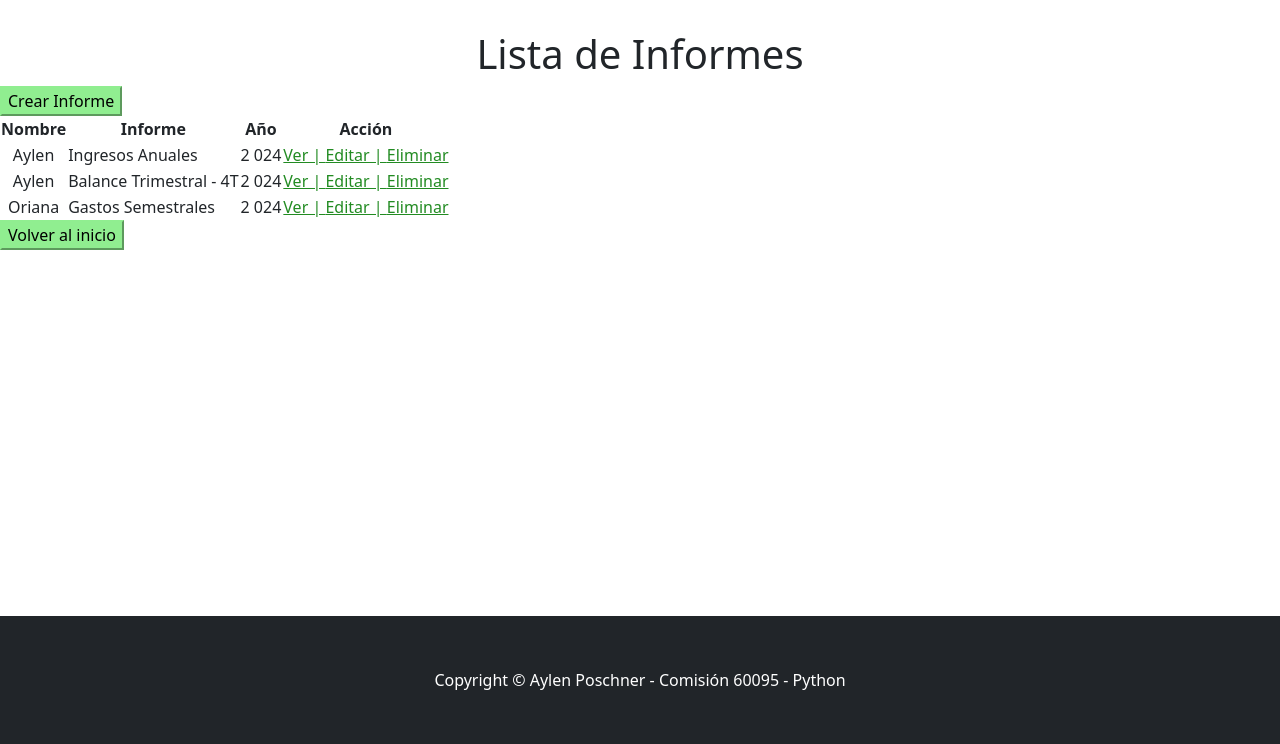
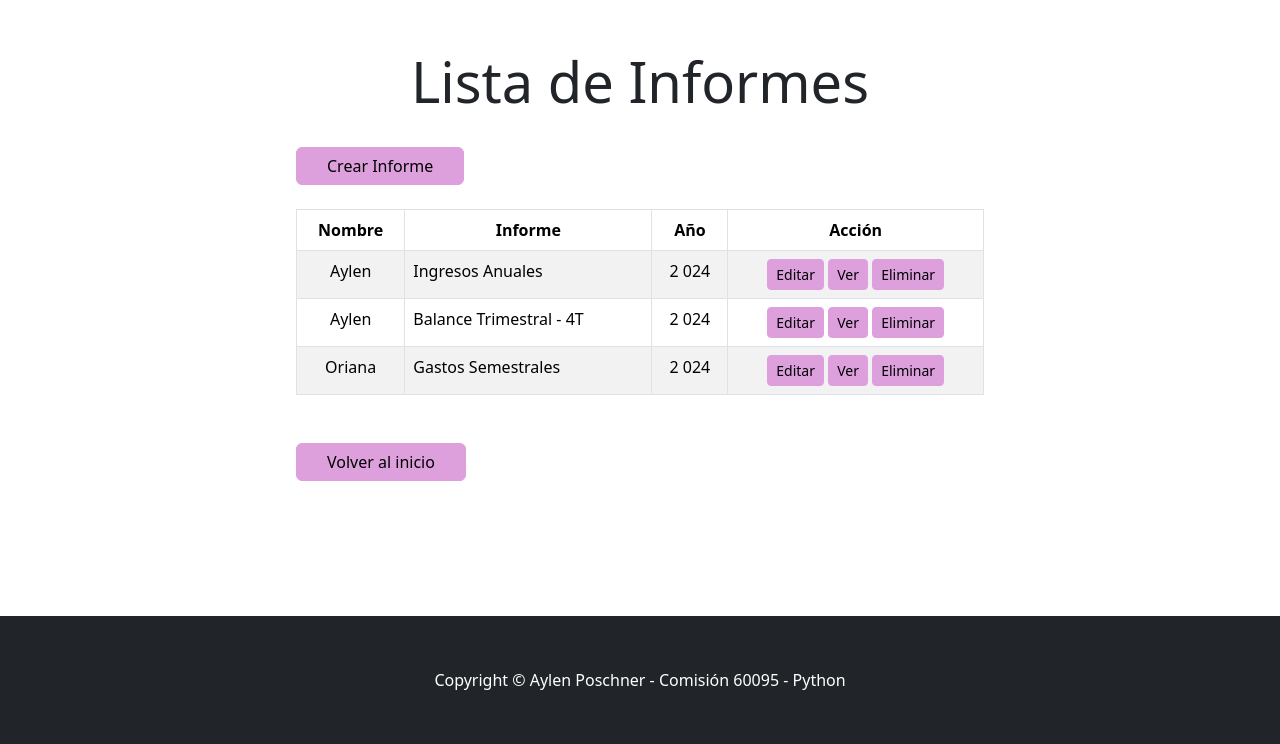
Before and after one commit to aylenposchner/Coderhouse-60095-AylenPoschner, a Django app: page /gestion/informe/list/ in a window 1280 px wide. Shown: the part 56-800 px from the top of the page. Run offline with Django 5.2, Linux system fonts and the light colour scheme; a user stored in the database is signed in; data comes from the database, SQL or seed files in the repository; some libraries are stand-ins or nearby versions.

Commit message:
feat: Bootstrap en Informe

```diff
--- a/src/gestion/templates/gestion/informe_list.html
+++ b/src/gestion/templates/gestion/informe_list.html
@@ -1,16 +1,24 @@
 {% extends 'core/base.html' %}
+{% load static %}
+
 
 {% block contenido %}
-    <h1 style="margin-top: 30px;text-align: center;">Lista de Informes</h1>
-<!--
-    <form action="" method="get">
-        <input type="text", name="busqueda", placeholder="Buscar categoría...">
-    </form>
-     -->
-    <a href="{% url 'gestion:informe_create' %}"><button style="background-color:lightgreen; color:black;border-color: lightgreen;">Crear Informe</button></a>
-    <table>
+
+<div class="container px-4 px-lg-5">
+    <div class="row justify-content-center my-5">
+        <div class="col-lg-8 text-center">
+            <h4 class="display-4 mb-4">Lista de Informes</h4>
+        </div>
+
+        <div class="col-lg-8">
+            <a href="{% url 'gestion:informe_create' %}" class="btn btn-primary mt-2" style="background-color: plum; border-color: plum; color: black; padding-left: 30px; padding-right: 30px;">Crear Informe</a>
+        </div>
+
+        <div class="col-lg-8 text-center mt-4">
+            <div class="table-responsive">
+                <table class="table table-striped table-bordered">
                     <thead>
-            <tr style="text-align: center;">
+                        <tr>
                             <th>Nombre</th>
                             <th>Informe</th>
                             <th>Año</th>
@@ -19,23 +27,29 @@
                     </thead>
                     <tbody>
                         {% for object in object_list %}
-                <tr style="text-align: center;">
+                            <tr>
                                 <td>{{ object.nombre }}</td>
-                    <td style="text-align: left">{{ object.informe}}</td>
-                    <td>{{ object.año}}</td>
+                                <td style="text-align: left;">{{ object.informe }}</td>
+                                <td>{{ object.año }}</td>
                                 <td>
-                        <a href="{% url 'gestion:informe_detail' object.id %}" style="color: forestgreen;">Ver | </a>
-                        <a href="{% url 'gestion:informe_update' object.id %}" style="color: forestgreen;">Editar | </a>
-                        <a href="{% url 'gestion:informe_delete' object.id %}" style="color: forestgreen;">Eliminar</a>
+                                    <a href="{% url 'gestion:informe_update' object.id %}" class="btn btn-warning btn-sm" style="background-color:plum;border-color: plum; color: black;">Editar</a>
+                                    <a href="{% url 'gestion:informe_detail' object.id %}" class="btn btn-info btn-sm" style="background-color:plum;border-color: plum;color: black;">Ver</a>
+                                    <a href="{% url 'gestion:informe_delete' object.id %}" class="btn btn-danger btn-sm" style="background-color: plum;border-color: plum;color: black;">Eliminar</a>
                                 </td>
-                </tr    >
+                            </tr>
                         {% empty %}
                             <tr>
-                    <td>No hay datos disponibles.</td>
+                                <td colspan="4" class="text-center">No hay datos disponibles</td>
                             </tr>
                         {% endfor %}
                     </tbody>
                 </table>
+            </div>
+        </div>
+        <div class="col-lg-8 mt-4">
+            <a href="{% url 'core:index' %}" class="btn btn-primary mt-2" style="background-color: plum; border-color: plum; color: black; padding-left: 30px; padding-right: 30px;">Volver al inicio</a>
+        </div>
+    </div>
+</div>
 
-    <a href="{% url 'core:index' %}"><button style="background-color:lightgreen; color:black;border-color: lightgreen;">Volver al inicio</button></a>
 {% endblock contenido %}
```
Also changed, not shown: src/gestion/templates/gestion/informe_confirm_delete.html (+20 -1 lines), src/gestion/templates/gestion/informe_detail.html (+36 -10 lines), src/gestion/templates/gestion/informe_form.html (+27 -7 lines), src/gestion/templates/gestion/transaccion_detail.html (+0 -17 lines). Lines whose indentation alone changed are shown as unchanged.
